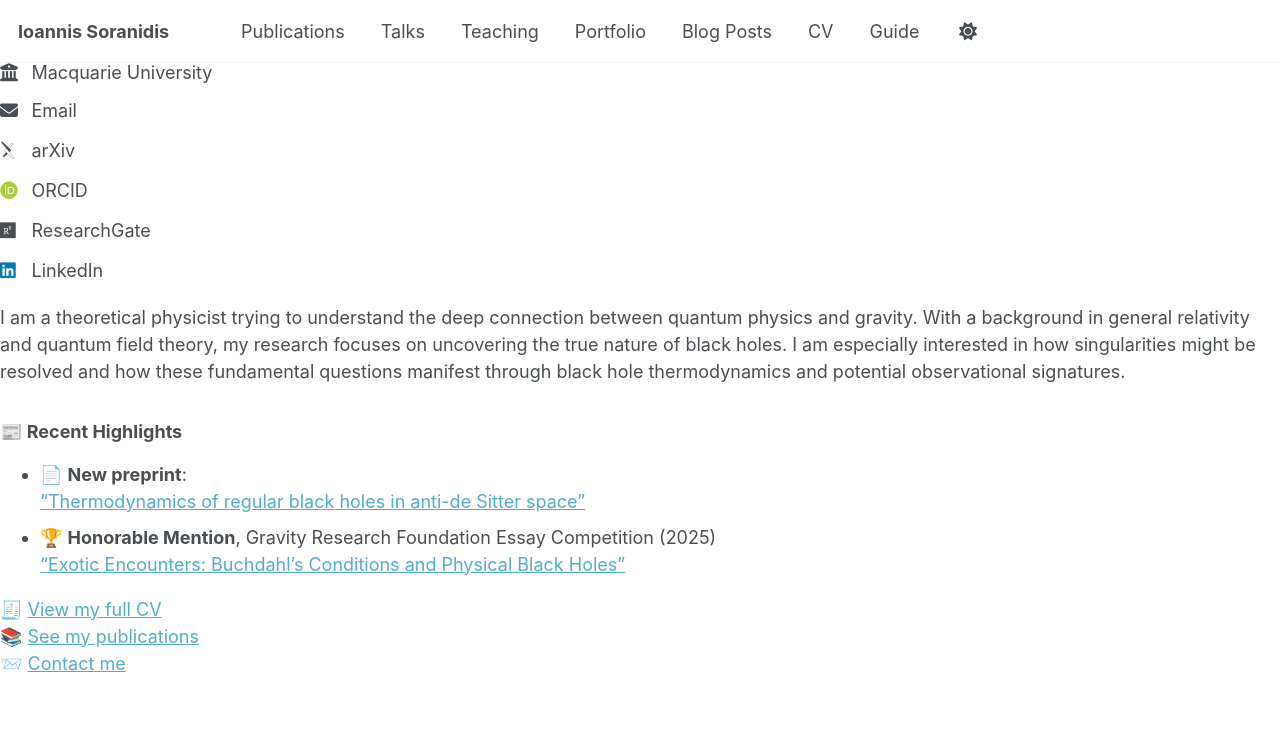
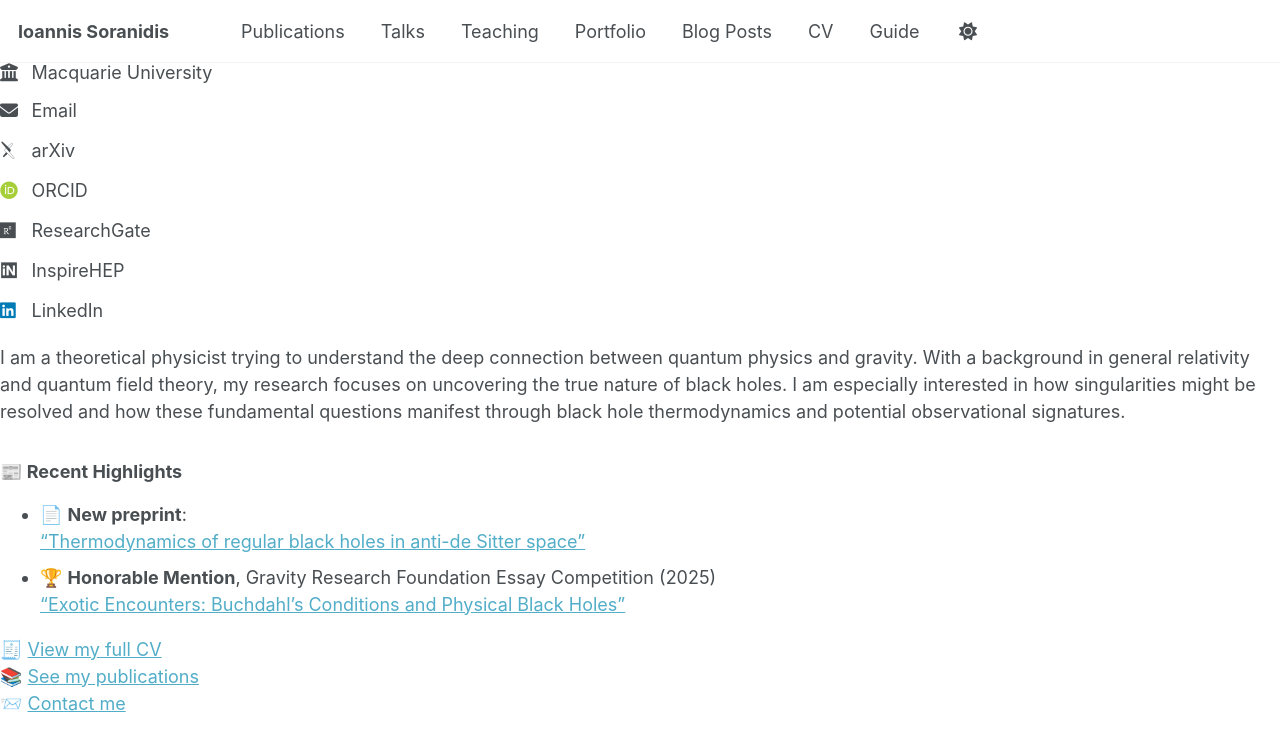
Before and after one commit to ioannis-soranidis/ioannis-soranidis.github.io, a Jekyll site: the page built from index.md, in a window 1280 px wide and 900 px high, scrolled down 412 px. Shown: the top 751 px of the window. Built offline with Jekyll 4.4.1, drawn with Linux system fonts in a browser that asks for light colours; some web fonts are replaced.

Commit message:
author-profile.html

```diff
--- a/_includes/author-profile.html
+++ b/_includes/author-profile.html
@@ -62,6 +62,13 @@
       {% if author.researchgate %}
         <li><a href="{{ author.researchgate }}"><i class="fab fa-fw fa-researchgate icon-pad-right" aria-hidden="true"></i>ResearchGate</a></li>
       {% endif %}
+      {% if author.inspirehep %}
+  <li>
+    <a href="{{ author.inspirehep }}">
+      <i class="ai ai-inspire ai-fw icon-pad-right" aria-hidden="true"></i>InspireHEP
+    </a>
+  </li>
+{% endif %}
       {% if author.scopus %}
         <li><a href="{{ author.scopus }}"><i class="ai ai-scopus ai-fw icon-pad-right"></i>Scopus</a></li>
       {% endif %}
```
